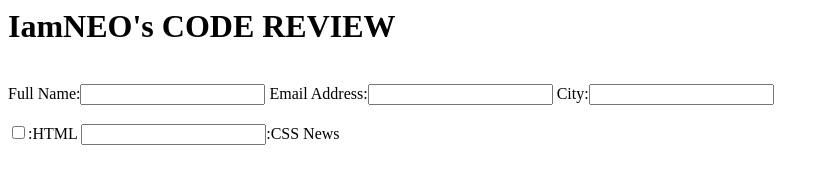
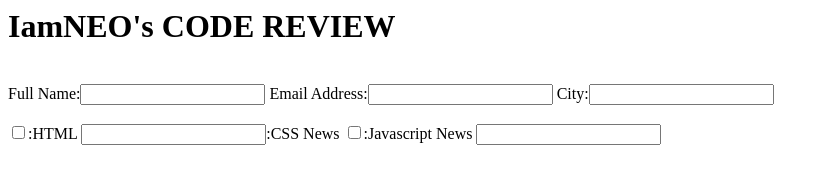
Before and after one commit to iamneo-production/dffacaefcff305540866bbaaaabbcbbfefone, a website: page public/index.html in a window 1280 px wide. Shown: the whole page, without its empty margins (0-828 px from the left). Drawn offline with Linux system fonts and the light colour scheme.

Commit message:
Backup Commit

```diff
--- a/public/index.html
+++ b/public/index.html
@@ -14,6 +14,8 @@
             <br>
             <input type="checkbox" name="html">:HTML
             <input type="checkbox "name="css news">:CSS News
+            <input type="checkbox" name="javascript news">:Javascript News
+            <input type="signup" name="Sign Up">
 
 
         </form>
```
